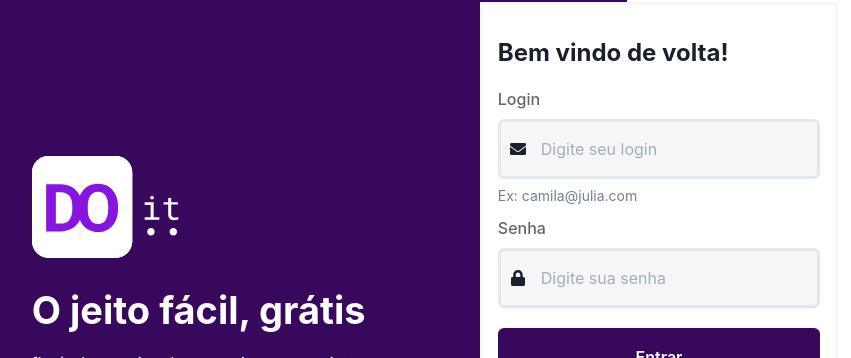
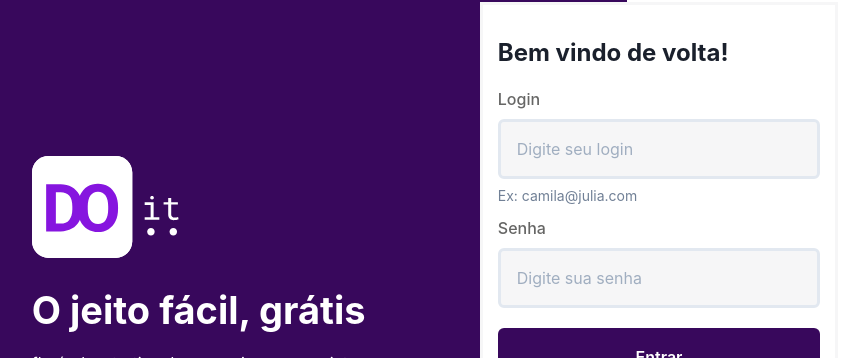
Before and after one commit to samuelleao/DoItProject, a Next.js app: page / in a window 1280 px wide. Shown: the part 125-483 px from the top of the page, without its empty margins (205-1056 px from the left). Built offline with nearby package versions, Linux system fonts and the light colour scheme.

Commit message:
Components - Button - Input

```diff
--- a/components/Input/index.js
+++ b/components/Input/index.js
@@ -19,11 +19,11 @@ export function InputCustom(props){
         <FormControl mb="3">
         <FormLabel htmlFor={props.name} color="brand.300">{props.label}</FormLabel>
         <InputGroup>
-          <InputLeftElement
+          {/* <InputLeftElement
             height="100%"
             pointerEvents="none"
-            children={props.icon}
-          />
+            children={props.children}
+          >{props.children}</InputLeftElement> */}
           <Input
             background={theme.colors.brand['400']}
             border="3px solid"
--- a/pages/_app.js
+++ b/pages/_app.js
@@ -1,6 +1,5 @@
 import { ChakraProviderCustom } from '../components/style/Global';
-import dynamic from 'next/dynamic'
-const Tabs = dynamic(import('../components/Input/index.js').then(mod => mod.Tabs), { ssr: false })
+
 export default function MyApp({ Component, pageProps }) {
   return (
     <ChakraProviderCustom>
--- a/pages/index.js
+++ b/pages/index.js
@@ -74,7 +74,8 @@ export default function Home() {
               mb="4"
             >Bem vindo de volta!
             </Text>
-            <InputCustom icon={<FaEnvelope color="brand.500" />}
+            <InputCustom
+            icon={<FaEnvelope color="brand.500" />}
             helperText="Ex: camila@julia.com"
             placeholder="Digite seu login"
             label="Login"
@@ -82,7 +83,8 @@ export default function Home() {
             name="login"
             id="login"
             />
-             <InputCustom icon={<FaLock color="brand.500" />}
+             <InputCustom
+            icon={<FaLock color="brand.500" />}
             helperText=""
             placeholder="Digite sua senha"
             label="Senha"
```
